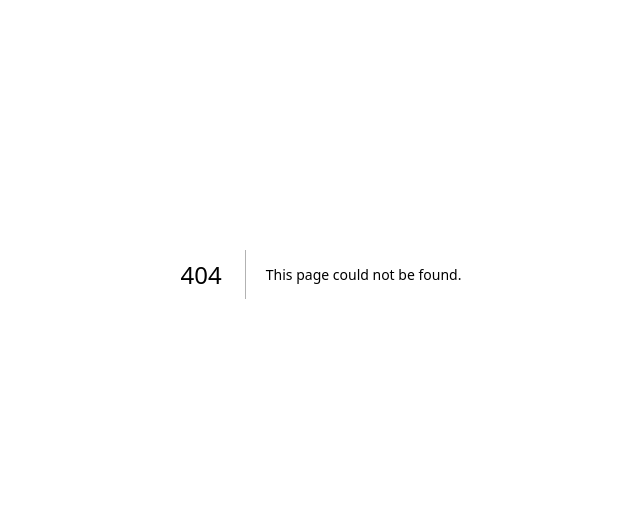
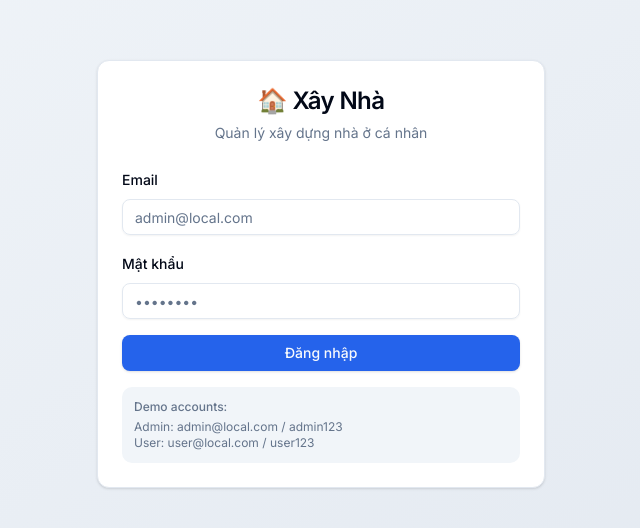
Before and after one commit to minhtuancn/xaynha-chiphi, a Next.js app: page /login in a window 1280 px wide. Before the commit this address had no page. Shown: the part 126-654 px from the top of the page, without its empty margins (319-959 px from the left). Built offline with nearby package versions, Linux system fonts and the light colour scheme.

Commit message:
auth: login page with NextAuth v5 credentials provider

```diff
--- /dev/null
+++ b/src/app/(auth)/layout.tsx
@@ -0,0 +1,11 @@
+export default function AuthLayout({
+  children,
+}: {
+  children: React.ReactNode;
+}) {
+  return (
+    <div className="min-h-screen flex items-center justify-center bg-gradient-to-br from-slate-100 to-slate-200 dark:from-slate-900 dark:to-slate-800">
+      {children}
+    </div>
+  );
+}
--- /dev/null
+++ b/src/app/(auth)/login/page.tsx
@@ -0,0 +1,95 @@
+"use client";
+
+import { useState } from "react";
+import { signIn } from "next-auth/react";
+import { useRouter } from "next/navigation";
+import { useForm } from "react-hook-form";
+import { zodResolver } from "@hookform/resolvers/zod";
+import { loginSchema, type LoginFormData } from "@/schemas/auth";
+import { Button } from "@/components/ui/button";
+import { Input } from "@/components/ui/input";
+import { Label } from "@/components/ui/label";
+import { Card, CardContent, CardDescription, CardHeader, CardTitle } from "@/components/ui/card";
+
+export default function LoginPage() {
+  const router = useRouter();
+  const [error, setError] = useState<string>("");
+  const [loading, setLoading] = useState(false);
+
+  const {
+    register,
+    handleSubmit,
+    formState: { errors },
+  } = useForm<LoginFormData>({
+    resolver: zodResolver(loginSchema),
+  });
+
+  const onSubmit = async (data: LoginFormData) => {
+    setLoading(true);
+    setError("");
+
+    const result = await signIn("credentials", {
+      email: data.email,
+      password: data.password,
+      redirect: false,
+    });
+
+    if (result?.error) {
+      setError(result.error);
+    } else {
+      router.push("/dashboard");
+      router.refresh();
+    }
+    setLoading(false);
+  };
+
+  return (
+    <Card className="w-full max-w-md">
+      <CardHeader className="text-center">
+        <CardTitle className="text-2xl">🏠 Xây Nhà</CardTitle>
+        <CardDescription>Quản lý xây dựng nhà ở cá nhân</CardDescription>
+      </CardHeader>
+      <CardContent>
+        <form onSubmit={handleSubmit(onSubmit)} className="space-y-4">
+          <div className="space-y-2">
+            <Label htmlFor="email">Email</Label>
+            <Input
+              id="email"
+              type="email"
+              placeholder="admin@local.com"
+              {...register("email")}
+            />
+            {errors.email && (
+              <p className="text-sm text-destructive">{errors.email.message}</p>
+            )}
+          </div>
+          <div className="space-y-2">
+            <Label htmlFor="password">Mật khẩu</Label>
+            <Input
+              id="password"
+              type="password"
+              placeholder="••••••••"
+              {...register("password")}
+            />
+            {errors.password && (
+              <p className="text-sm text-destructive">{errors.password.message}</p>
+            )}
+          </div>
+          {error && (
+            <div className="p-3 text-sm text-destructive bg-destructive/10 rounded-lg">
+              {error}
+            </div>
+          )}
+          <Button type="submit" className="w-full" disabled={loading}>
+            {loading ? "Đang đăng nhập..." : "Đăng nhập"}
+          </Button>
+        </form>
+        <div className="mt-4 p-3 text-xs text-muted-foreground bg-muted rounded-lg">
+          <p className="font-medium mb-1">Demo accounts:</p>
+          <p>Admin: admin@local.com / admin123</p>
+          <p>User: user@local.com / user123</p>
+        </div>
+      </CardContent>
+    </Card>
+  );
+}
--- /dev/null
+++ b/src/app/api/auth/[...nextauth]/auth.ts
@@ -0,0 +1,70 @@
+import NextAuth from "next-auth";
+import Credentials from "next-auth/providers/credentials";
+import { prisma } from "@/lib/prisma";
+import bcrypt from "bcryptjs";
+
+export const { handlers, auth, signIn, signOut } = NextAuth({
+  providers: [
+    Credentials({
+      credentials: {
+        email: { label: "Email", type: "email" },
+        password: { label: "Mật khẩu", type: "password" },
+      },
+      async authorize(credentials) {
+        if (!credentials?.email || !credentials?.password) {
+          throw new Error("Vui lòng nhập email và mật khẩu");
+        }
+
+        const email = credentials.email as string;
+        const password = credentials.password as string;
+
+        const user = await prisma.user.findUnique({
+          where: { email, deletedAt: null },
+        });
+
+        if (!user || !user.isActive) {
+          throw new Error("Email hoặc mật khẩu không đúng");
+        }
+
+        const isValid = await bcrypt.compare(password, user.passwordHash);
+        if (!isValid) {
+          throw new Error("Email hoặc mật khẩu không đúng");
+        }
+
+        await prisma.user.update({
+          where: { id: user.id },
+          data: { lastLoginAt: new Date() },
+        });
+
+        return {
+          id: user.id,
+          email: user.email,
+          name: user.name,
+          role: user.role,
+        };
+      },
+    }),
+  ],
+  session: {
+    strategy: "jwt",
+    maxAge: 30 * 24 * 60 * 60,
+  },
+  pages: {
+    signIn: "/login",
+  },
+  callbacks: {
+    async jwt({ token, user }) {
+      if (user) {
+        token.role = (user as any).role;
+      }
+      return token;
+    },
+    async session({ session, token }) {
+      if (session.user) {
+        session.user.id = token.sub ?? "";
+        (session.user as any).role = token.role;
+      }
+      return session;
+    },
+  },
+});
--- /dev/null
+++ b/src/app/api/auth/[...nextauth]/route.ts
@@ -0,0 +1,3 @@
+import { handlers } from "./auth";
+export const { GET, POST } = handlers;
+export const runtime = "nodejs";
--- /dev/null
+++ b/src/schemas/auth.ts
@@ -0,0 +1,8 @@
+import { z } from "zod";
+
+export const loginSchema = z.object({
+  email: z.string().email("Email không hợp lệ"),
+  password: z.string().min(6, "Mật khẩu phải có ít nhất 6 ký tự"),
+});
+
+export type LoginFormData = z.infer<typeof loginSchema>;
```
Also changed, not shown: src/types/next-auth.d.ts (added, +10 -0 lines).
